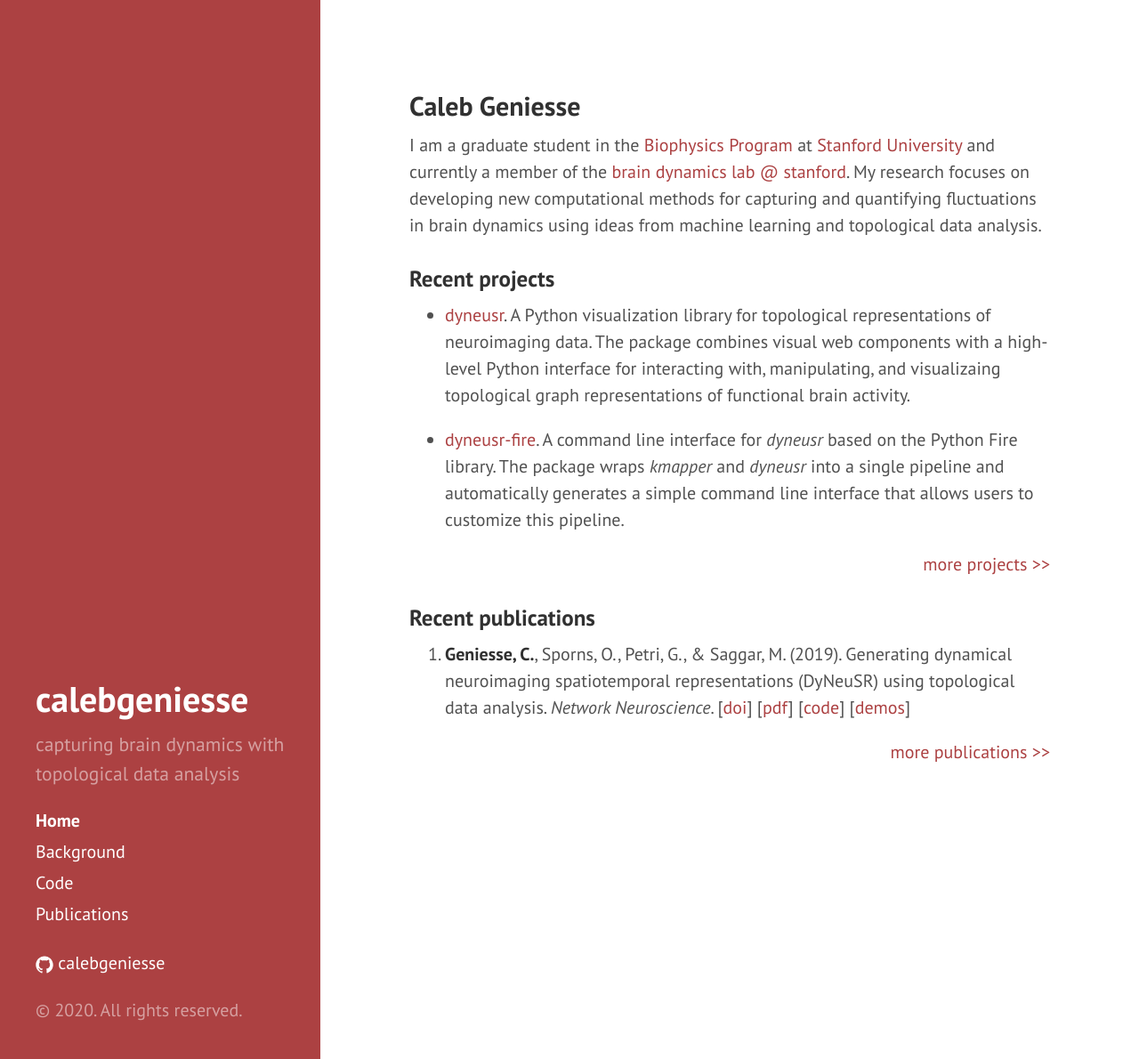
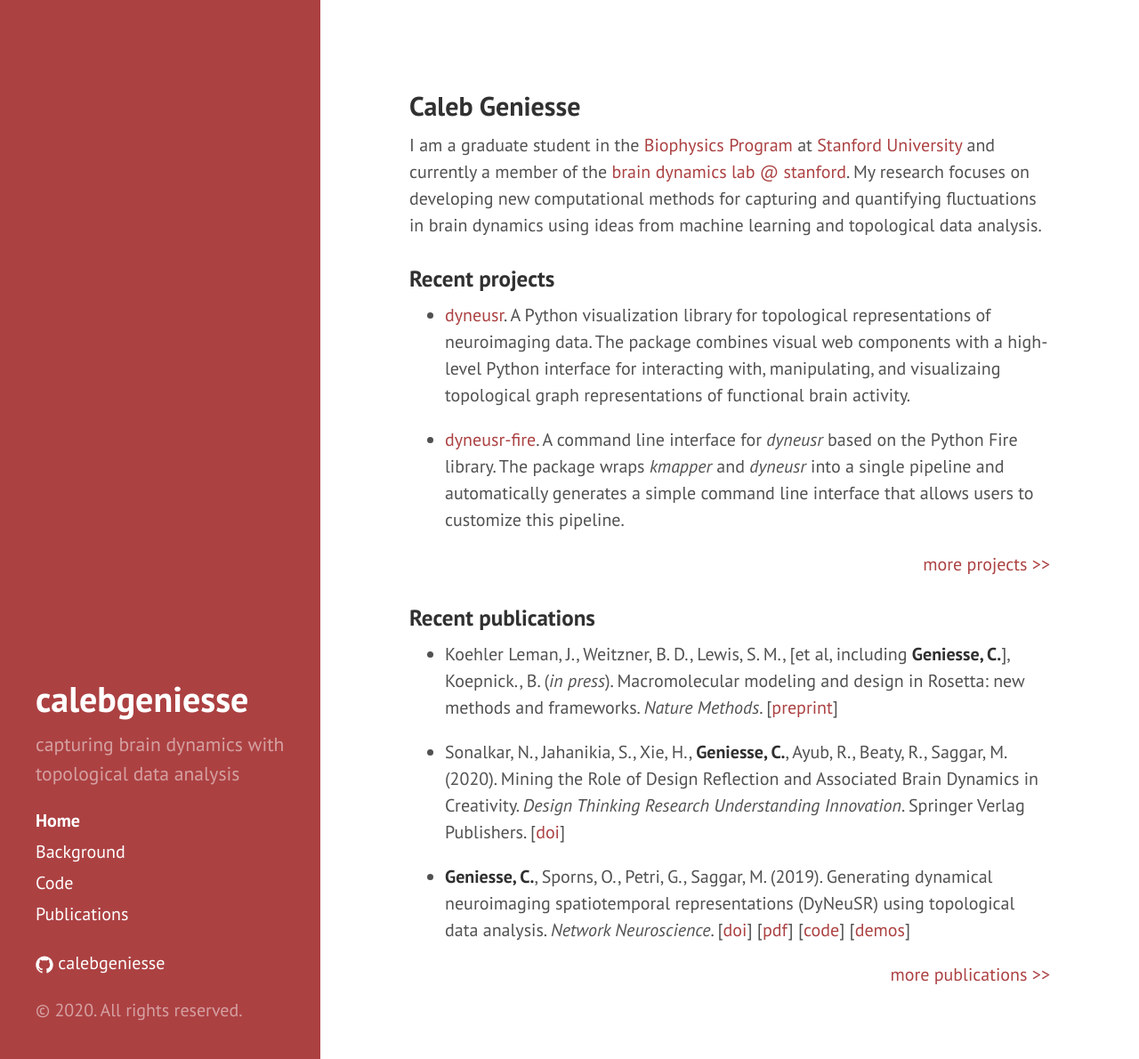
Before and after one commit to calebgeniesse/calebgeniesse.github.io, a Jekyll site: the page built from index.md, in a window 1280 px wide and 1190 px high. Shown: the whole window at 89% size. Built offline with Jekyll 4.4.1, drawn with Linux system fonts in a browser that asks for light colours.

```diff
--- a/index.md
+++ b/index.md
@@ -25,7 +25,12 @@ I am a graduate student in the [Biophysics Program](http://med.stanford.edu/biop
 
 ### Recent publications
 
-1. **Geniesse, C.**, Sporns, O., Petri, G., & Saggar, M. (2019). Generating dynamical neuroimaging spatiotemporal representations (DyNeuSR) using topological data analysis. *Network Neuroscience*. [[doi](https://doi.org/10.1162/netn_a_00093)] [[pdf](https://www.mitpressjournals.org/doi/pdfplus/10.1162/netn_a_00093)] [[code](https://braindynamicslab.github.io/dyneusr)] [[demos](https://braindynamicslab.github.io/dyneusr/demo/)]
+- Koehler Leman, J., Weitzner, B. D., Lewis, S. M., \[et al, including **Geniesse, C.**\], Koepnick., B. (*in press*). Macromolecular modeling and design in Rosetta: new methods and frameworks. *Nature Methods*. [[preprint](https://www.preprints.org/manuscript/201904.0263/v3)]
+
+- Sonalkar, N., Jahanikia, S., Xie, H., **Geniesse, C.**, Ayub, R., Beaty, R., Saggar, M. (2020). Mining the Role of Design Reflection and Associated Brain Dynamics in Creativity. *Design Thinking Research Understanding Innovation*. Springer Verlag Publishers. [[doi](https://doi.org/10.1007/978-3-030-28960-7_10
+)]
+
+- **Geniesse, C.**, Sporns, O., Petri, G., Saggar, M. (2019). Generating dynamical neuroimaging spatiotemporal representations (DyNeuSR) using topological data analysis. *Network Neuroscience*. [[doi](https://doi.org/10.1162/netn_a_00093)] [[pdf](https://www.mitpressjournals.org/doi/pdfplus/10.1162/netn_a_00093)] [[code](https://braindynamicslab.github.io/dyneusr)] [[demos](https://braindynamicslab.github.io/dyneusr/demo/)]
 
 
 <div class="more">
```
Also changed, not shown: publications.md (+2 -0 lines).
